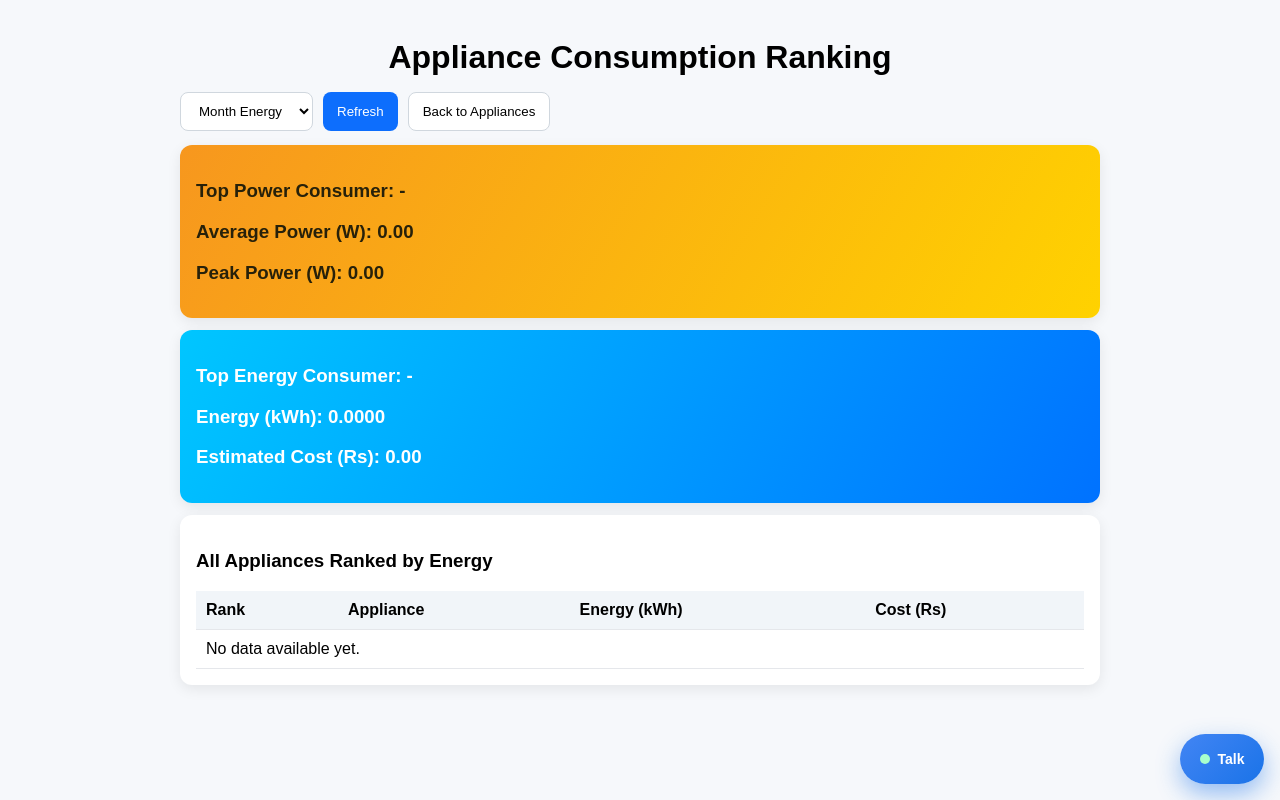
After one commit to JananiNarasimman21/Smart-Appliance-Electricity-Monitoring-System, a Flask app: page /top-consumer in a window 1280 px wide. The commit adds this page. Run offline with Flask 3, Linux system fonts and the light colour scheme; data that the repository does not hold is empty.

Commit message:
Add dedicated appliance ranking page and energy ranking API

```diff
--- a/app.py
+++ b/app.py
@@ -191,6 +191,90 @@ def fetch_top_power_appliance():
         "peak_power": round(float(row["peak_power"] or 0), 2)
     }
 
+
+def fetch_top_energy_appliance(period="month"):
+    metric_col = "month_energy" if period == "month" else "today_energy"
+    cost_col = "month_cost" if period == "month" else "today_cost"
+
+    conn = sqlite3.connect("energy.db")
+    conn.row_factory = sqlite3.Row
+    cursor = conn.cursor()
+
+    try:
+        ensure_realtime_schema(cursor)
+        # Pick the latest row for each appliance, then compare energy.
+        cursor.execute(f"""
+        SELECT r.appliance, r.{metric_col} AS energy_kwh, r.{cost_col} AS cost_rs
+        FROM realtime_energy r
+        INNER JOIN (
+            SELECT appliance, MAX(id) AS latest_id
+            FROM realtime_energy
+            GROUP BY appliance
+        ) last_row ON r.id = last_row.latest_id
+        WHERE r.{metric_col} IS NOT NULL
+        ORDER BY r.{metric_col} DESC
+        LIMIT 1
+        """)
+        row = cursor.fetchone()
+    except sqlite3.OperationalError:
+        conn.close()
+        return None
+
+    conn.close()
+    if not row:
+        return None
+
+    appliance_id = row["appliance"]
+    return {
+        "period": period,
+        "id": appliance_id,
+        "name": appliance_map.get(appliance_id, appliance_id),
+        "energy_kwh": round(float(row["energy_kwh"] or 0), 4),
+        "cost_rs": round(float(row["cost_rs"] or 0), 2)
+    }
+
+
+def fetch_energy_ranking(period="month"):
+    metric_col = "month_energy" if period == "month" else "today_energy"
+    cost_col = "month_cost" if period == "month" else "today_cost"
+
+    conn = sqlite3.connect("energy.db")
+    conn.row_factory = sqlite3.Row
+    cursor = conn.cursor()
+
+    try:
+        ensure_realtime_schema(cursor)
+        cursor.execute(f"""
+        SELECT r.appliance, r.{metric_col} AS energy_kwh, r.{cost_col} AS cost_rs
+        FROM realtime_energy r
+        INNER JOIN (
+            SELECT appliance, MAX(id) AS latest_id
+            FROM realtime_energy
+            GROUP BY appliance
+        ) last_row ON r.id = last_row.latest_id
+        WHERE r.{metric_col} IS NOT NULL
+        ORDER BY r.{metric_col} DESC
+        """)
+        rows = cursor.fetchall()
+    except sqlite3.OperationalError:
+        conn.close()
+        return []
+
+    conn.close()
+
+    ranking = []
+    for idx, row in enumerate(rows, start=1):
+        appliance_id = row["appliance"]
+        ranking.append({
+            "rank": idx,
+            "id": appliance_id,
+            "name": appliance_map.get(appliance_id, appliance_id),
+            "energy_kwh": round(float(row["energy_kwh"] or 0), 4),
+            "cost_rs": round(float(row["cost_rs"] or 0), 2)
+        })
+
+    return ranking
+
 # -----------------------------
 # Tariff Function
 # -----------------------------
@@ -324,6 +408,11 @@ def history():
     return render_template("history.html", appliance=appliance, appliance_name=appliance_name)
 
 
+@app.route("/top-consumer")
+def top_consumer():
+    return render_template("top_consumer.html")
+
+
 @app.route("/api/health")
 def api_health():
     return jsonify({"status": "ok"})
@@ -379,6 +468,37 @@ def api_power_top():
             "peak_power": 0
         })
     return jsonify(top)
+
+
+@app.route("/api/energy/top")
+def api_energy_top():
+    period = request.args.get("period", "month").strip().lower()
+    if period not in {"today", "month"}:
+        return jsonify({"error": "period must be today or month"}), 400
+
+    top = fetch_top_energy_appliance(period="today" if period == "today" else "month")
+    if top is None:
+        return jsonify({
+            "period": period,
+            "id": None,
+            "name": None,
+            "energy_kwh": 0,
+            "cost_rs": 0
+        })
+    return jsonify(top)
+
+
+@app.route("/api/energy/ranking")
+def api_energy_ranking():
+    period = request.args.get("period", "month").strip().lower()
+    if period not in {"today", "month"}:
+        return jsonify({"error": "period must be today or month"}), 400
+
+    rows = fetch_energy_ranking(period="today" if period == "today" else "month")
+    return jsonify({
+        "period": period,
+        "rows": rows
+    })
 
 
 @app.route("/api/history")
--- a/templates/appliance.html
+++ b/templates/appliance.html
@@ -82,6 +82,11 @@ h1 { font-size: 28px; }
 <body>
 <div class="container">
 <h1>Select Appliance</h1>
+<div style="margin-top: 14px;">
+<a href="/top-consumer" style="display:inline-block;background:#ffd200;color:#1f1a00;padding:10px 16px;border-radius:10px;font-weight:700;">
+View Top Energy Consumer
+</a>
+</div>
 
 <div class="grid">
 <a href="/realtime?appliance=Appliance1"><div class="card"><img src="/static/images/geyser.png" alt="Geyser"><h3>Geyser</h3></div></a>
--- /dev/null
+++ b/templates/top_consumer.html
@@ -0,0 +1,140 @@
+<!DOCTYPE html>
+<html>
+<head>
+    <meta name="viewport" content="width=device-width, initial-scale=1">
+    <title>Appliance Energy Ranking</title>
+    <link rel="stylesheet" href="/static/voice-assistant.css">
+    <style>
+        body { font-family: Arial, sans-serif; margin: 0; background: #f6f8fb; }
+        .container { max-width: 920px; margin: auto; padding: 18px; }
+        h1 { text-align: center; margin-bottom: 16px; }
+        .row { display: flex; gap: 10px; flex-wrap: wrap; margin-bottom: 14px; }
+        .card { background: white; border-radius: 12px; padding: 16px; margin-bottom: 12px; box-shadow: 0 4px 14px rgba(0,0,0,0.08); }
+        .power { background: linear-gradient(120deg,#f7971e,#ffd200); color: #27210a; }
+        .energy { background: linear-gradient(120deg,#00c6ff,#0072ff); color: white; }
+        table { width: 100%; border-collapse: collapse; }
+        th, td { padding: 10px; border-bottom: 1px solid #e5e7eb; text-align: left; }
+        th { background: #f1f5f9; }
+        button, select {
+            padding: 10px 14px;
+            border-radius: 8px;
+            border: 1px solid #d0d7de;
+            background: white;
+            cursor: pointer;
+        }
+        button.primary { background: #0d6efd; color: white; border: none; }
+    </style>
+</head>
+<body>
+<div class="container">
+    <h1>Appliance Consumption Ranking</h1>
+
+    <div class="row">
+        <select id="period">
+            <option value="month">Month Energy</option>
+            <option value="today">Today Energy</option>
+        </select>
+        <button class="primary" id="refresh" type="button">Refresh</button>
+        <button id="go-appliance" type="button">Back to Appliances</button>
+    </div>
+
+    <div class="card power">
+        <h3>Top Power Consumer: <span id="top-appliance">-</span></h3>
+        <h3>Average Power (W): <span id="top-avg-power">0</span></h3>
+        <h3>Peak Power (W): <span id="top-peak-power">0</span></h3>
+    </div>
+
+    <div class="card energy">
+        <h3>Top Energy Consumer: <span id="top-energy-appliance">-</span></h3>
+        <h3>Energy (kWh): <span id="top-energy-kwh">0</span></h3>
+        <h3>Estimated Cost (Rs): <span id="top-energy-cost">0</span></h3>
+    </div>
+
+    <div class="card">
+        <h3>All Appliances Ranked by Energy</h3>
+        <table>
+            <thead>
+                <tr>
+                    <th>Rank</th>
+                    <th>Appliance</th>
+                    <th>Energy (kWh)</th>
+                    <th>Cost (Rs)</th>
+                </tr>
+            </thead>
+            <tbody id="ranking-body"></tbody>
+        </table>
+    </div>
+</div>
+
+<script>
+function loadTopPower() {
+    fetch("/api/power/top")
+        .then(res => res.json())
+        .then(top => {
+            document.getElementById("top-appliance").innerText = top.name || "-";
+            document.getElementById("top-avg-power").innerText = Number(top.avg_power || 0).toFixed(2);
+            document.getElementById("top-peak-power").innerText = Number(top.peak_power || 0).toFixed(2);
+        });
+}
+
+function loadTopEnergy() {
+    const period = document.getElementById("period").value;
+    fetch(`/api/energy/top?period=${encodeURIComponent(period)}`)
+        .then(res => res.json())
+        .then(top => {
+            document.getElementById("top-energy-appliance").innerText = top.name || "-";
+            document.getElementById("top-energy-kwh").innerText = Number(top.energy_kwh || 0).toFixed(4);
+            document.getElementById("top-energy-cost").innerText = Number(top.cost_rs || 0).toFixed(2);
+        });
+}
+
+function loadEnergyRanking() {
+    const period = document.getElementById("period").value;
+    fetch(`/api/energy/ranking?period=${encodeURIComponent(period)}`)
+        .then(res => res.json())
+        .then(payload => {
+            const rows = payload.rows || [];
+            const tbody = document.getElementById("ranking-body");
+            tbody.innerHTML = "";
+
+            if (!rows.length) {
+                const tr = document.createElement("tr");
+                tr.innerHTML = "<td colspan='4'>No data available yet.</td>";
+                tbody.appendChild(tr);
+                return;
+            }
+
+            rows.forEach(row => {
+                const tr = document.createElement("tr");
+                tr.innerHTML = `
+                    <td>${row.rank}</td>
+                    <td>${row.name || "-"}</td>
+                    <td>${Number(row.energy_kwh || 0).toFixed(4)}</td>
+                    <td>${Number(row.cost_rs || 0).toFixed(2)}</td>
+                `;
+                tbody.appendChild(tr);
+            });
+        });
+}
+
+function refreshAll() {
+    loadTopPower();
+    loadTopEnergy();
+    loadEnergyRanking();
+}
+
+document.getElementById("refresh").addEventListener("click", refreshAll);
+document.getElementById("period").addEventListener("change", () => {
+    loadTopEnergy();
+    loadEnergyRanking();
+});
+document.getElementById("go-appliance").addEventListener("click", () => {
+    window.location.href = "/appliance";
+});
+
+refreshAll();
+setInterval(refreshAll, 5000);
+</script>
+<script src="/static/voice-assistant.js" defer></script>
+</body>
+</html>
```
Also changed, not shown: templates/realtime.html (+5 -6 lines).
